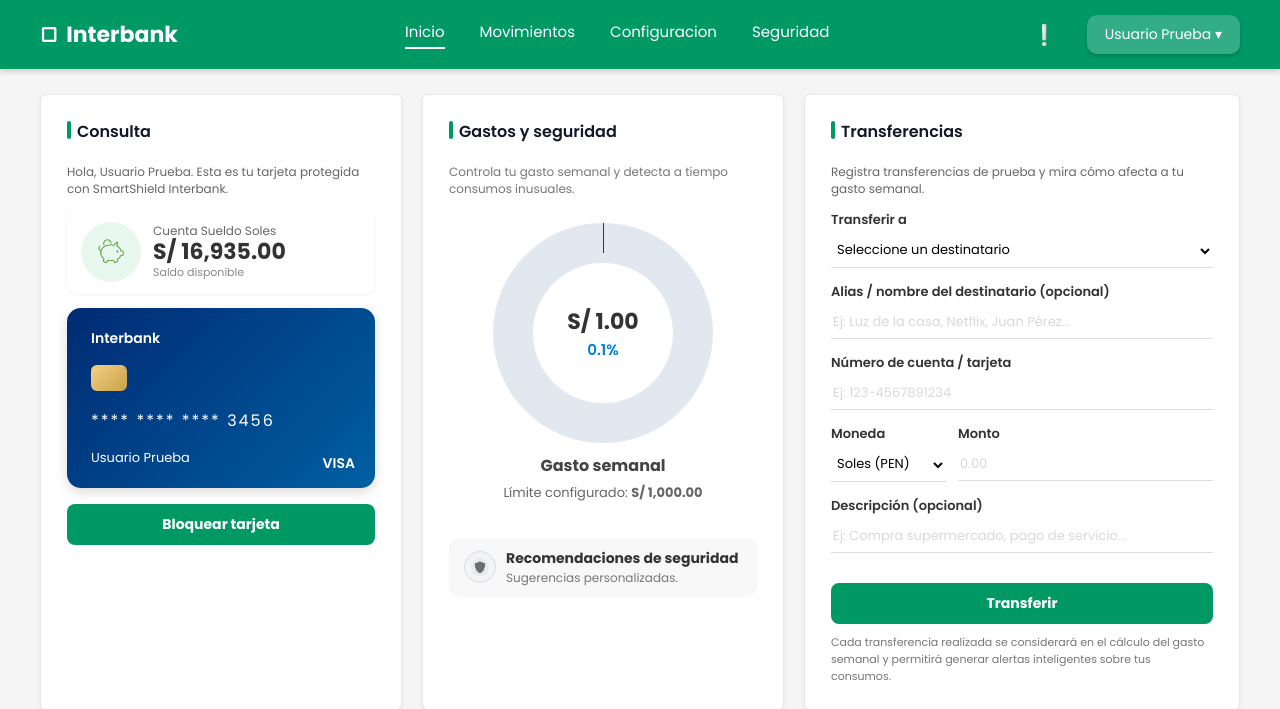
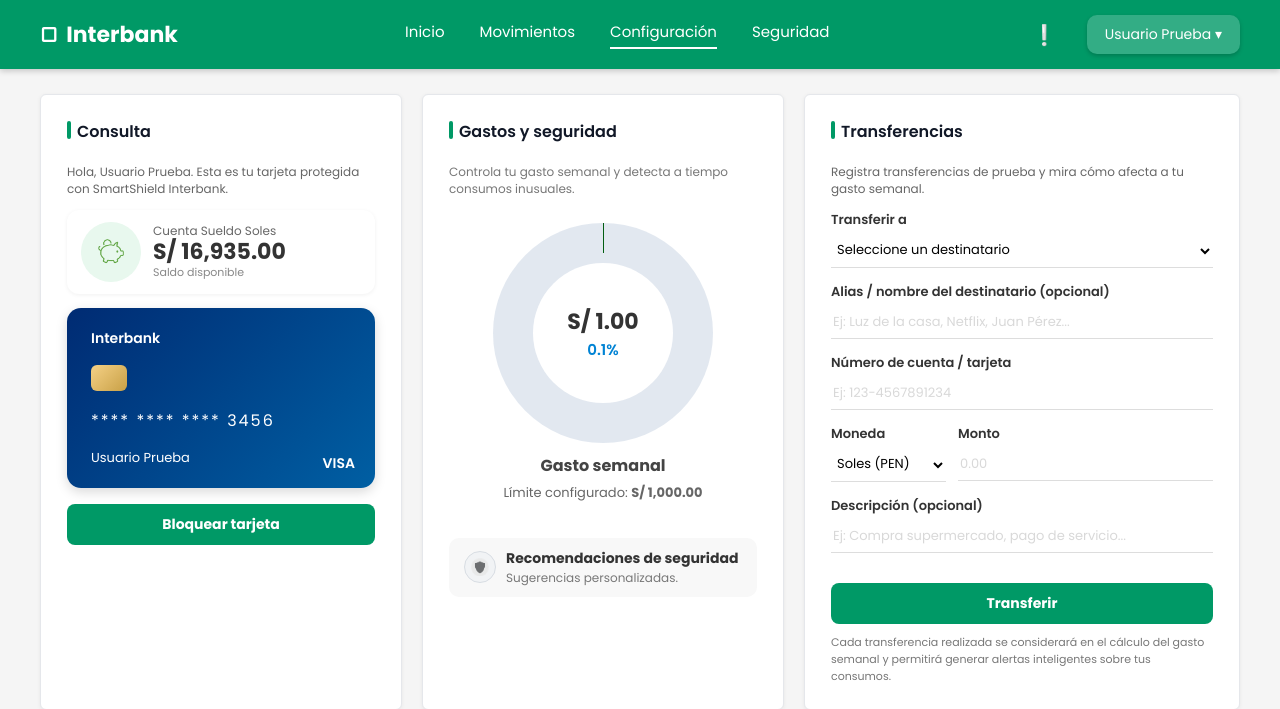
Before and after one commit to angxl10t/SmartShield-Interbank, a PHP site: page /frontend/index.php in a window 1280 px wide. Shown: the top 709 px of the page. Run offline with PHP 8.4, Linux system fonts and the light colour scheme; a user stored in the database is signed in; data comes from the database, SQL or seed files in the repository; data that the repository does not hold is empty; some libraries are stand-ins or nearby versions.

Commit message:
Refactor navigation links in index.php

```diff
--- a/frontend/index.php
+++ b/frontend/index.php
@@ -116,11 +116,11 @@
             </button>
 
             <nav class="nav-main" id="navMain">
-                <a href="/SmartShield-Interbank/frontend/index.php" class="activo">Inicio</a>
-                <a href="/SmartShield-Interbank/frontend/movimientos.php">Movimientos</a>
-                <a href="/SmartShield-Interbank/frontend/configuracion.php">Configuracion</a>
-                <a href="#">Seguridad</a>
-            </nav>
+    <a href="index.php">Inicio</a>
+    <a href="movimientos.php">Movimientos</a>
+    <a href="configuracion.php" class="activo">Configuración</a>
+    <a href="configuracion.php">Seguridad</a>
+</nav>
         </div>
 
         <div class="header-right">
```
